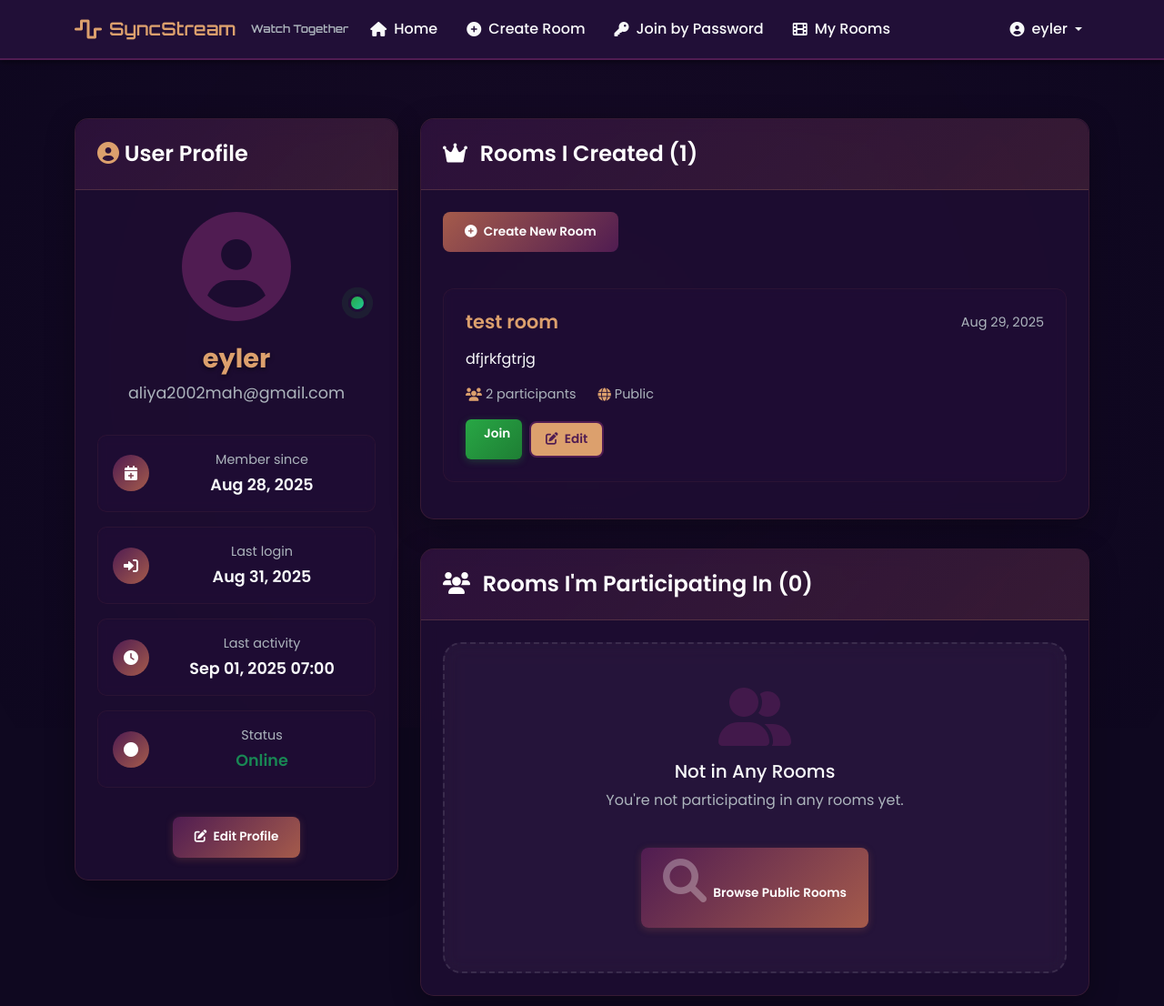
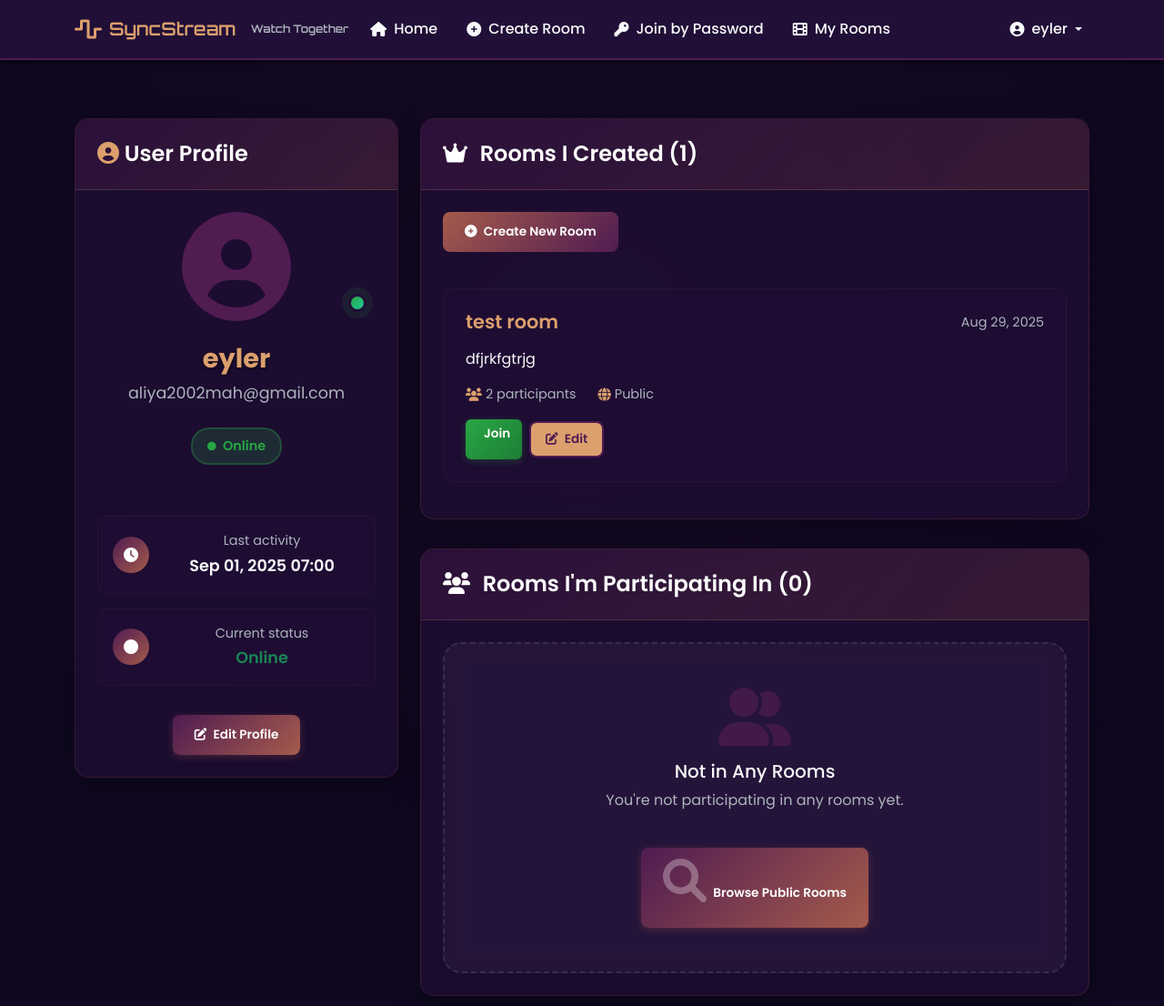
Before and after one commit to brewedbyalya/syncStream, a Django app: page /accounts/profile/ in a window 1280 px wide. Shown: the top 1106 px of the page at 91% size. Run offline with Django 5.2, Linux system fonts and the light colour scheme; a user stored in the database is signed in; data comes from the database, SQL or seed files in the repository.

Commit message:
Fixed online issue.

```diff
--- a/syncstream_project/settings.py
+++ b/syncstream_project/settings.py
@@ -38,6 +38,7 @@ MIDDLEWARE = [
     'django.contrib.auth.middleware.AuthenticationMiddleware',
     'django.contrib.messages.middleware.MessageMiddleware',
     'django.middleware.clickjacking.XFrameOptionsMiddleware',
+    'users.middleware.UpdateLastActivityMiddleware',
 ]
 
 ROOT_URLCONF = 'syncstream_project.urls'
--- a/templates/registration/profile.html
+++ b/templates/registration/profile.html
@@ -27,6 +27,11 @@
                     <h5 class="profile-username">{{ user.username }}</h5>
                     <p class="profile-email">{{ user.email }}</p>
 
+                    <div class="online-status-badge {% if user.is_online %}online{% else %}offline{% endif %}">
+                        <i class="fas fa-circle me-1"></i>
+                        {% if user.is_online %}Online{% else %}Offline{% endif %}
+                    </div>
+
                     {% if user.bio %}
                     <div class="profile-bio">
                         <p>{{ user.bio }}</p>
@@ -34,26 +39,6 @@
                     {% endif %}
 
                     <div class="profile-stats">
-                        <div class="stat-item">
-                            <div class="stat-icon">
-                                <i class="fas fa-calendar-plus"></i>
-                            </div>
-                            <div class="stat-content">
-                                <span class="stat-label">Member since</span>
-                                <span class="stat-value">{{ user.date_joined|date:"M d, Y" }}</span>
-                            </div>
-                        </div>
-
-                        <div class="stat-item">
-                            <div class="stat-icon">
-                                <i class="fas fa-sign-in-alt"></i>
-                            </div>
-                            <div class="stat-content">
-                                <span class="stat-label">Last login</span>
-                                <span class="stat-value">{{ user.last_login|date:"M d, Y" }}</span>
-                            </div>
-                        </div>
-
                         <div class="stat-item">
                             <div class="stat-icon">
                                 <i class="fas fa-clock"></i>
@@ -69,7 +54,7 @@
                                 <i class="fas fa-circle"></i>
                             </div>
                             <div class="stat-content">
-                                <span class="stat-label">Status</span>
+                                <span class="stat-label">Current status</span>
                                 <span class="stat-value {% if user.is_online %}text-success{% else %}text-muted{% endif %}">
                                     {% if user.is_online %}Online{% else %}Offline{% endif %}
                                 </span>
@@ -221,45 +206,4 @@
     </div>
 </div>
 
-<script>
-document.addEventListener('DOMContentLoaded', function() {
-    function updateOnlineStatus() {
-        fetch('/api/user/online-status/', {
-            method: 'GET',
-            credentials: 'same-origin'
-        })
-        .then(response => response.json())
-        .then(data => {
-            if (data.is_online !== undefined) {
-                updateStatusUI(data.is_online);
-            }
-        })
-        .catch(error => console.error('Error checking online status:', error));
-    }
-
-    function updateStatusUI(isOnline) {
-        const avatarStatus = document.querySelector('.avatar-status');
-        if (avatarStatus) {
-            avatarStatus.className = 'avatar-status ' + (isOnline ? 'status-online' : 'status-offline');
-        }
-
-        const statusBadge = document.querySelector('.online-status-badge');
-        if (statusBadge) {
-            statusBadge.className = 'online-status-badge ' + (isOnline ? 'online' : 'offline');
-            statusBadge.innerHTML = `<i class="fas fa-circle me-1"></i>${isOnline ? 'Online' : 'Offline'}`;
-        }
-
-        const statValue = document.querySelector('.stat-content .stat-value');
-        if (statValue) {
-            statValue.textContent = isOnline ? 'Online' : 'Offline';
-            statValue.className = 'stat-value ' + (isOnline ? 'text-success' : 'text-muted');
-        }
-    }
-
-    setInterval(updateOnlineStatus, 30000);
-
-    updateOnlineStatus();
-});
-</script>
-
 {% endblock %}
--- /dev/null
+++ b/users/middleware.py
@@ -0,0 +1,21 @@
+import logging
+from django.utils import timezone
+from .models import CustomUser
+
+logger = logging.getLogger(__name__)
+
+class UpdateLastActivityMiddleware:
+    def __init__(self, get_response):
+        self.get_response = get_response
+
+    def __call__(self, request):
+        response = self.get_response(request)
+
+        if request.user.is_authenticated:
+            updated = CustomUser.objects.filter(id=request.user.id).update(
+                last_activity=timezone.now(),
+                is_online=True
+            )
+            logger.debug(f"Updated user {request.user.username} activity. Rows updated: {updated}")
+
+        return response
--- a/users/urls.py
+++ b/users/urls.py
@@ -6,5 +6,4 @@ urlpatterns = [
     path('profile/', views.profile, name='profile'),
     path('profile/edit/', views.profile_edit, name='profile_edit'),
     path('logout/', views.custom_logout, name='logout'),
-    path('api/online-status/', views.online_status_api, name='online_status_api'),
 ]
--- a/users/views.py
+++ b/users/views.py
@@ -18,6 +18,8 @@ def signup(request):
 
 @login_required
 def profile(request):
+    request.user.refresh_from_db()
+
     participant_rooms = request.user.participant_set.filter(
         is_online=True
     ).select_related('room').values_list('room', flat=True)
@@ -28,12 +30,9 @@ def profile(request):
 
     total_messages = Message.objects.filter(user=request.user).count()
 
-    is_online = request.user.is_online
-
     return render(request, 'registration/profile.html', {
         'participant_rooms': rooms_participating,
         'total_messages': total_messages,
-        'is_online': is_online,
     })
 
 @login_required
```
